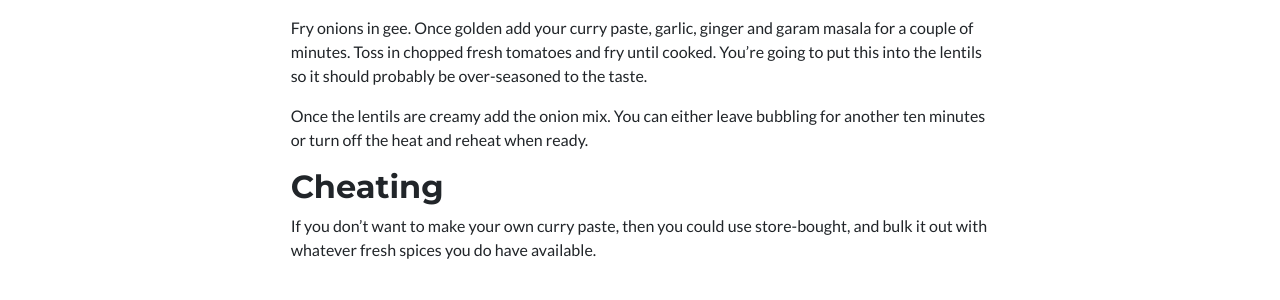
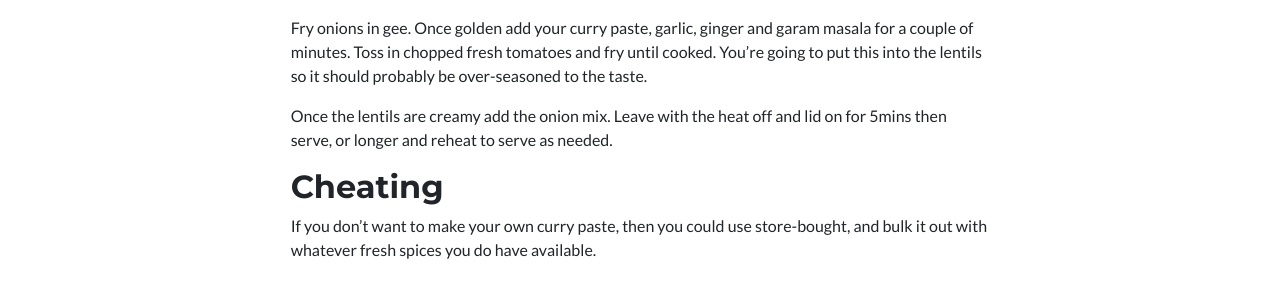
Before and after one commit to mcgarc/mcgarc.github.io, a Jekyll site: the page built from recipes/dal.md, in a window 1280 px wide and 900 px high, scrolled down 621 px. Shown: the part 526-826 px from the top of the window. Built offline with Jekyll 4.4.1, drawn with Linux system fonts in a browser that asks for light colours; nearby versions of some CDN libraries.

Commit message:
Add Aniq's advice on dal recipe

```diff
--- a/recipes/dal.md
+++ b/recipes/dal.md
@@ -55,8 +55,8 @@ masala for a couple of minutes. Toss in chopped fresh tomatoes and fry until
 cooked. You're going to put this into the lentils so it should probably be
 over-seasoned to the taste.
 
-Once the lentils are creamy add the onion mix. You can either leave bubbling for
-another ten minutes or turn off the heat and reheat when ready.
+Once the lentils are creamy add the onion mix. Leave with the heat off and lid
+on for 5mins then serve, or longer and reheat to serve as needed.
 
 ## Cheating
 
```
